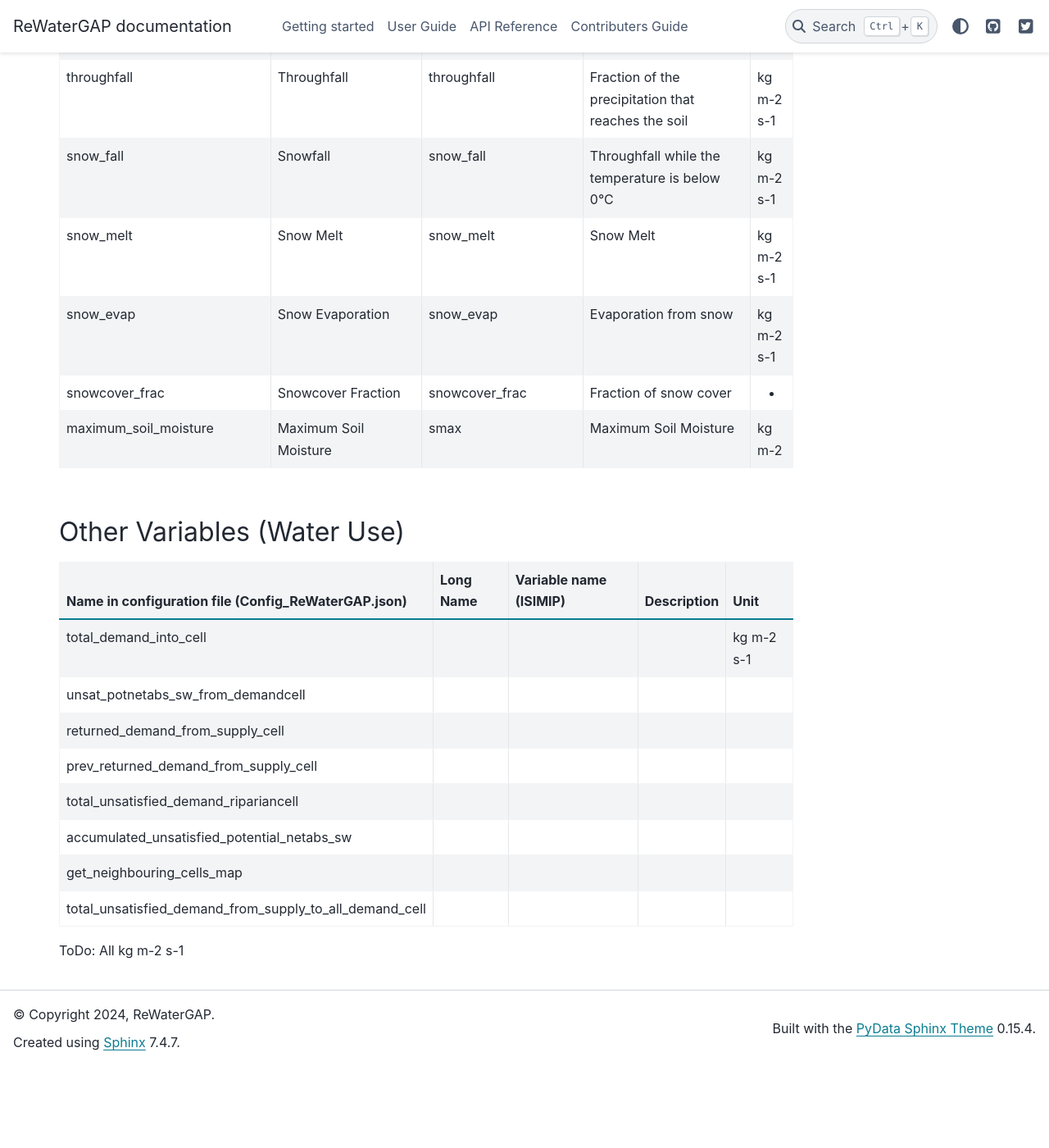
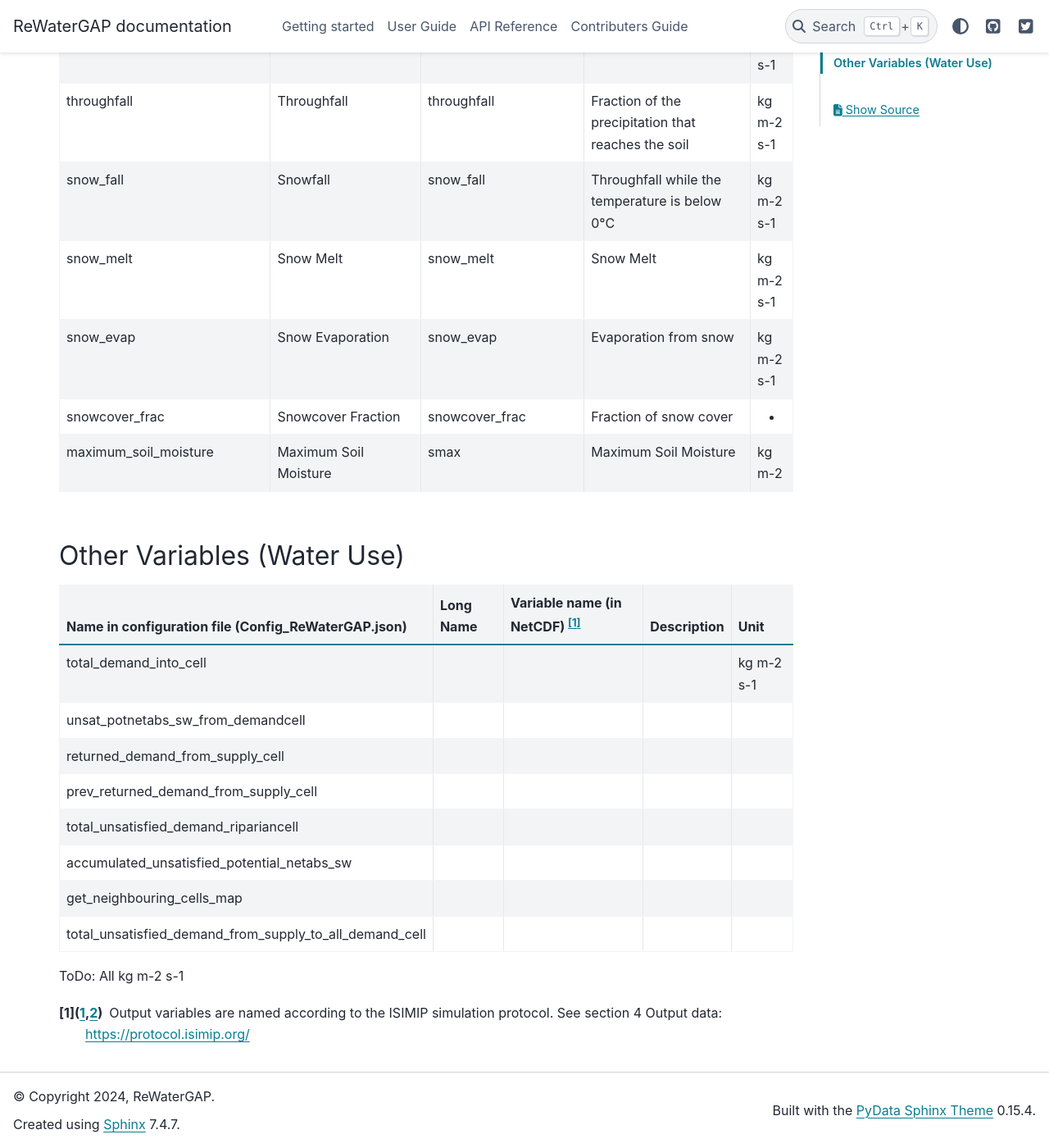
Before and after one commit to HydrologyFrankfurt/ReWaterGAP, a Sphinx documentation site: the page built from docs/Glossary/Index.rst, in a window 1280 px wide and 1400 px high, scrolled down 4507 px. Shown: the whole window at 82% size. Built offline with Sphinx 7.4.7 and the PyData theme 0.15.4, drawn with Linux system fonts in a browser that asks for light colours; pages that are not in the unit, such as notebooks, are missing from menus; before the commit the page ends 5807 px from its top, so only the background shows below that; some of the changed text lies outside the part shown.

Commit message:
Update Index.rst

```diff
--- a/docs/Glossary/Index.rst
+++ b/docs/Glossary/Index.rst
@@ -8,7 +8,7 @@
 -------------------------
 
 .. csv-table::
-   :header: "Name in configuration file (Config_ReWaterGAP.json)", "Long Name", "Variable name (ISIMIP)", "Description", "Unit"
+   :header: "Name in configuration file (Config_ReWaterGAP.json)", "Long Name", "Variable name (in NetCDF) [1]_ ", "Description", "Unit"
 
    "streamflow", "Discharge", "dis", "river discharge or streamflow", "m3 s-1"
    "total_runoff", "Total Runoff", "qtot", "total runoff (sum of qs and qg)", "kg m-2 s-1"
@@ -59,7 +59,7 @@
 -------------------------
 
 .. csv-table::
-   :header: "Name in configuration file (Config_ReWaterGAP.json)", "Long Name", "Variable name (ISIMIP)", "Description", "Unit"
+   :header: "Name in configuration file (Config_ReWaterGAP.json)", "Long Name", "Variable name (in NetCDF) [1]_ ", "Description", "Unit"
 
    "total_demand_into_cell","","","","kg m-2 s-1"
    "unsat_potnetabs_sw_from_demandcell","","","",""
@@ -71,3 +71,7 @@
    "total_unsatisfied_demand_from_supply_to_all_demand_cell","","","",""
 
 ToDo: All kg m-2 s-1
+
+
+
+.. [1] Output variables are named according to the ISIMIP simulation protocol. See section 4 Output data: https://protocol.isimip.org/
```
